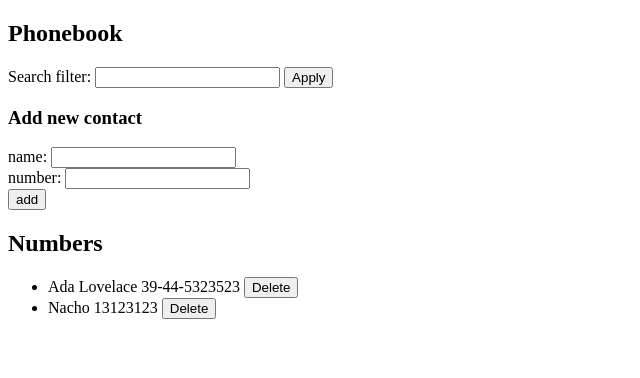
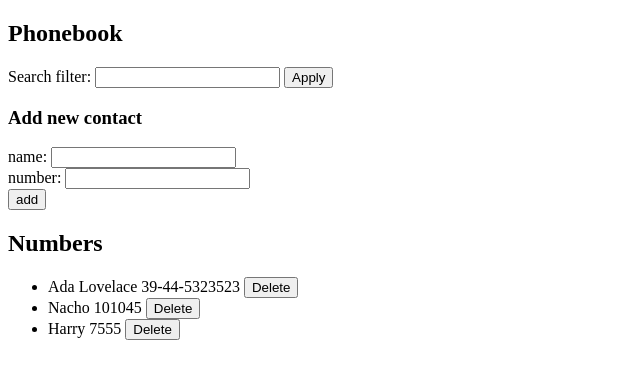
Before and after one commit to martineznacho4/FullStackOpen, a React (Vite) app in the folder part2/: page / in a window 1280 px wide. Shown: the top 378 px of the page, without its empty margins (0-640 px from the left). Built offline with nearby package versions, Linux system fonts and the light colour scheme; data requests are answered from the project's data file.

Commit message:
exercise 2.15

```diff
--- a/part2/db.json
+++ b/part2/db.json
@@ -6,9 +6,14 @@
       "id": "2"
     },
     {
-      "id": "024f",
+      "id": "18c1",
       "name": "Nacho",
-      "number": "13123123"
+      "number": "101045"
+    },
+    {
+      "id": "8809",
+      "name": "Harry",
+      "number": "7555"
     }
   ]
 }
--- a/part2/src/App.jsx
+++ b/part2/src/App.jsx
@@ -66,11 +66,28 @@ const App = () => {
 		}
 	};
 
+	const handleUpdateNumber = (id, newPhoneNumber) => {
+		const person = persons.find((p) => p.id === id);
+
+		const updatedPerson = { ...person, number: newPhoneNumber };
+
+		personService
+			.update(id, updatedPerson)
+			.then((returnedPerson) =>
+				setPersons(
+					persons.map((person) =>
+						person.id !== id ? person : returnedPerson
+					)
+				)
+			);
+	};
+
 	const handlers = {
 		handleNewName,
 		handleNewNumber,
 		handleFilter,
 		handleRemove,
+		handleUpdateNumber,
 	};
 
 	return (
--- a/part2/src/components/PersonForm.jsx
+++ b/part2/src/components/PersonForm.jsx
@@ -1,36 +1,49 @@
-const PersonForm = ({states, setters, handlers, personService}) => {
+const PersonForm = ({ states, setters, handlers, personService }) => {
 	const addContact = (event) => {
 		event.preventDefault();
 
-		const found = states.persons.some((person) => person.name === states.newName);
+		let personID;
+		const found = states.persons.some((person) => {
+			personID = person.id;
+			return person.name === states.newName;
+		});
 
-		if (found) {
-			alert(`${states.newName} is already added to the Phonebook`);
-			return;
-		}
-
+		if (
+			found &&
+			window.confirm(
+				`${states.newName} is already on the Phonebook. Replace the old number with a new one?`
+			)
+		) {
+			handlers.handleUpdateNumber(personID, states.newNumber);
+		} else {
 			const newNameObject = {
 				name: states.newName,
 				number: states.newNumber,
 			};
 
 			personService.create(newNameObject).then((newPerson) => {
-
 				setters.setPersons([...states.persons, newPerson]);
 				setters.setNewName("");
 				setters.setNewNumber("");
-
-		})
-
+			});
+		}
 	};
 
 	return (
 		<form onSubmit={addContact}>
 			<div>
-				name: <input value={states.newName} onChange={handlers.handleNewName} />
+				name:{" "}
+				<input
+					value={states.newName}
+					onChange={handlers.handleNewName}
+				/>
 			</div>
 			<div>
-				number: <input value={states.newNumber} onChange={handlers.handleNewNumber} />
+				number:{" "}
+				<input
+					value={states.newNumber}
+					onChange={handlers.handleNewNumber}
+				/>
 			</div>
 			<div>
 				<button type="submit">add</button>
--- a/part2/src/service/persons.js
+++ b/part2/src/service/persons.js
@@ -17,4 +17,11 @@ const remove = (id) => {
 	return request.then((response) => response.data);
 };
 
-export default { getAll, create, remove };
+const update = (id,newObject) => {
+    const request = axios.put(`${baseUrl}/${id}`, newObject)
+    return request.then((response) => response.data)
+
+}
+
+
+export default { getAll, create, remove,update };
```
Lines whose indentation alone changed are shown as unchanged.
